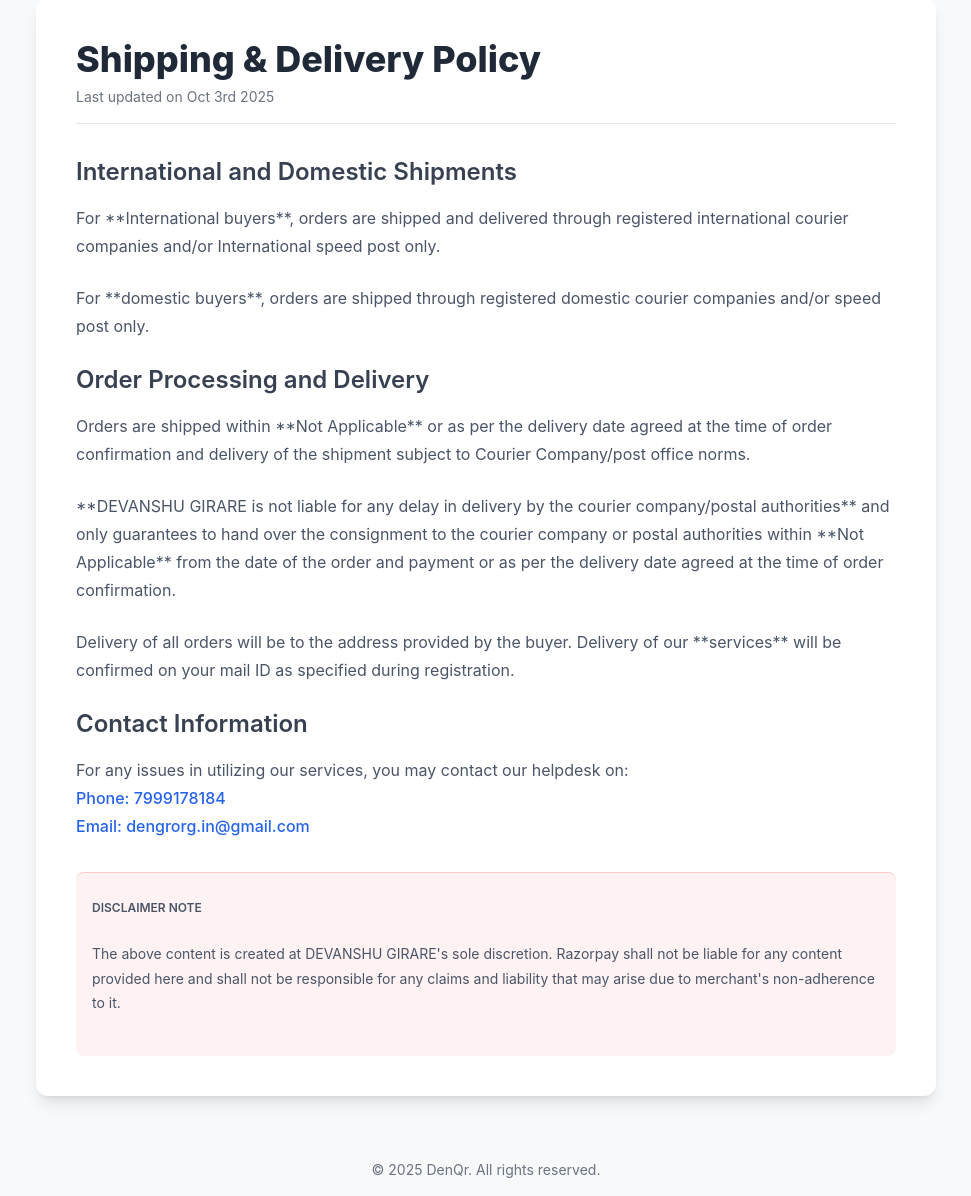
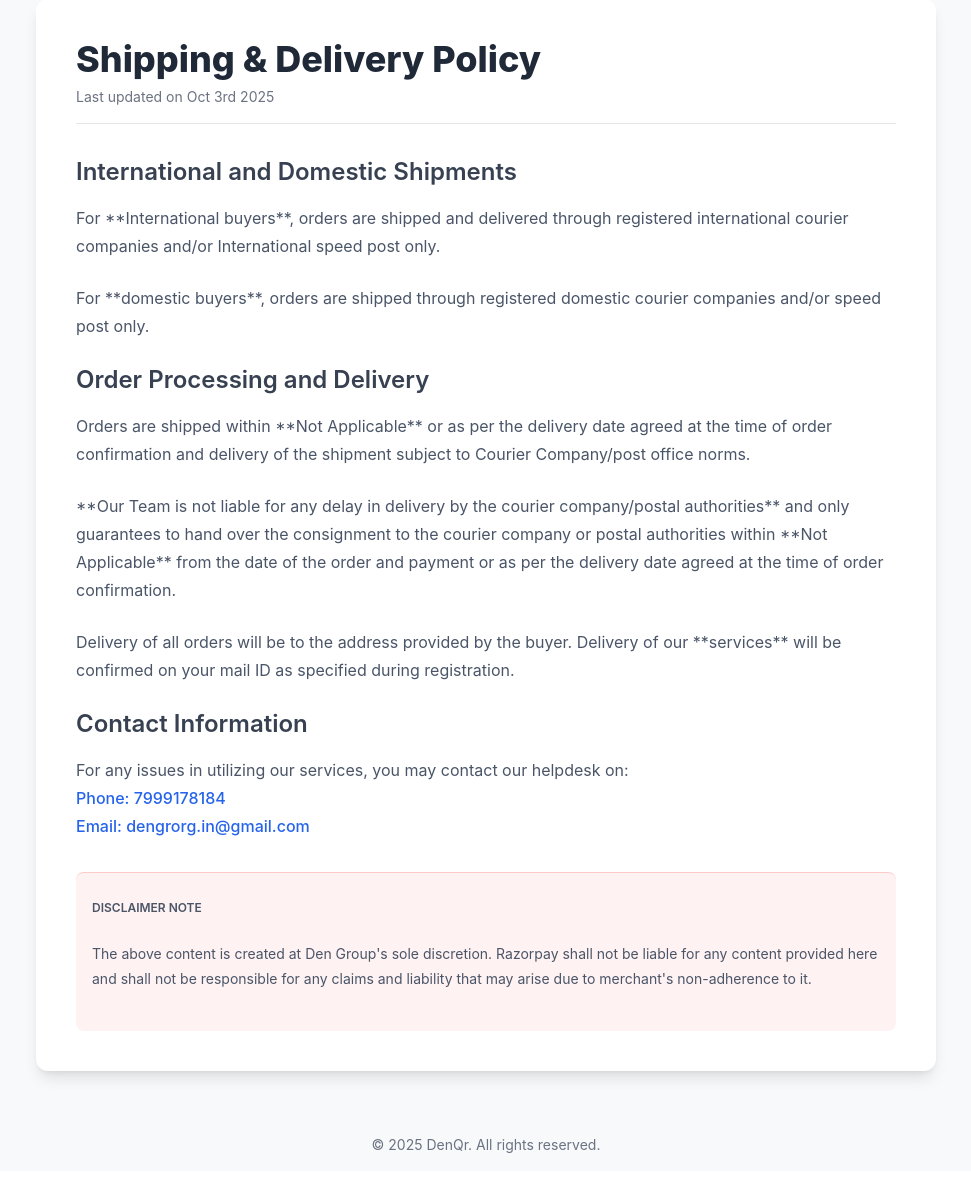
Before and after one commit to Devanshu2006/DenQr, a Flask app: page /shipping in a window 1280 px wide. Shown: the part 101-1297 px from the top of the page, without its empty margins (154-1125 px from the left). After the commit the page ends 1254 px from the top, so only its background shows below. Run offline with Flask 3, Linux system fonts and the light colour scheme; some libraries are stand-ins or nearby versions.

```diff
--- a/templates/shipping.html
+++ b/templates/shipping.html
@@ -59,7 +59,7 @@
             </p>
 
             <p>
-                **DEVANSHU GIRARE is not liable for any delay in delivery by the courier company/postal authorities** and only guarantees to hand over the consignment to the courier company or postal authorities within **Not Applicable** from the date of the order and payment or as per the delivery date agreed at the time of order confirmation.
+                **Our Team is not liable for any delay in delivery by the courier company/postal authorities** and only guarantees to hand over the consignment to the courier company or postal authorities within **Not Applicable** from the date of the order and payment or as per the delivery date agreed at the time of order confirmation.
             </p>
 
             <p>
@@ -79,7 +79,7 @@
             <div class="mt-8 pt-6 border-t border-red-200 bg-red-50 p-4 rounded-lg">
                 <p class="text-xs text-red-700 font-semibold uppercase">Disclaimer Note</p>
                 <p class="text-sm text-red-600 mt-1">
-                    The above content is created at DEVANSHU GIRARE's sole discretion. Razorpay shall not be liable for any content provided here and shall not be responsible for any claims and liability that may arise due to merchant's non-adherence to it.
+                    The above content is created at Den Group's sole discretion. Razorpay shall not be liable for any content provided here and shall not be responsible for any claims and liability that may arise due to merchant's non-adherence to it.
                 </p>
             </div>
         </div>
```
